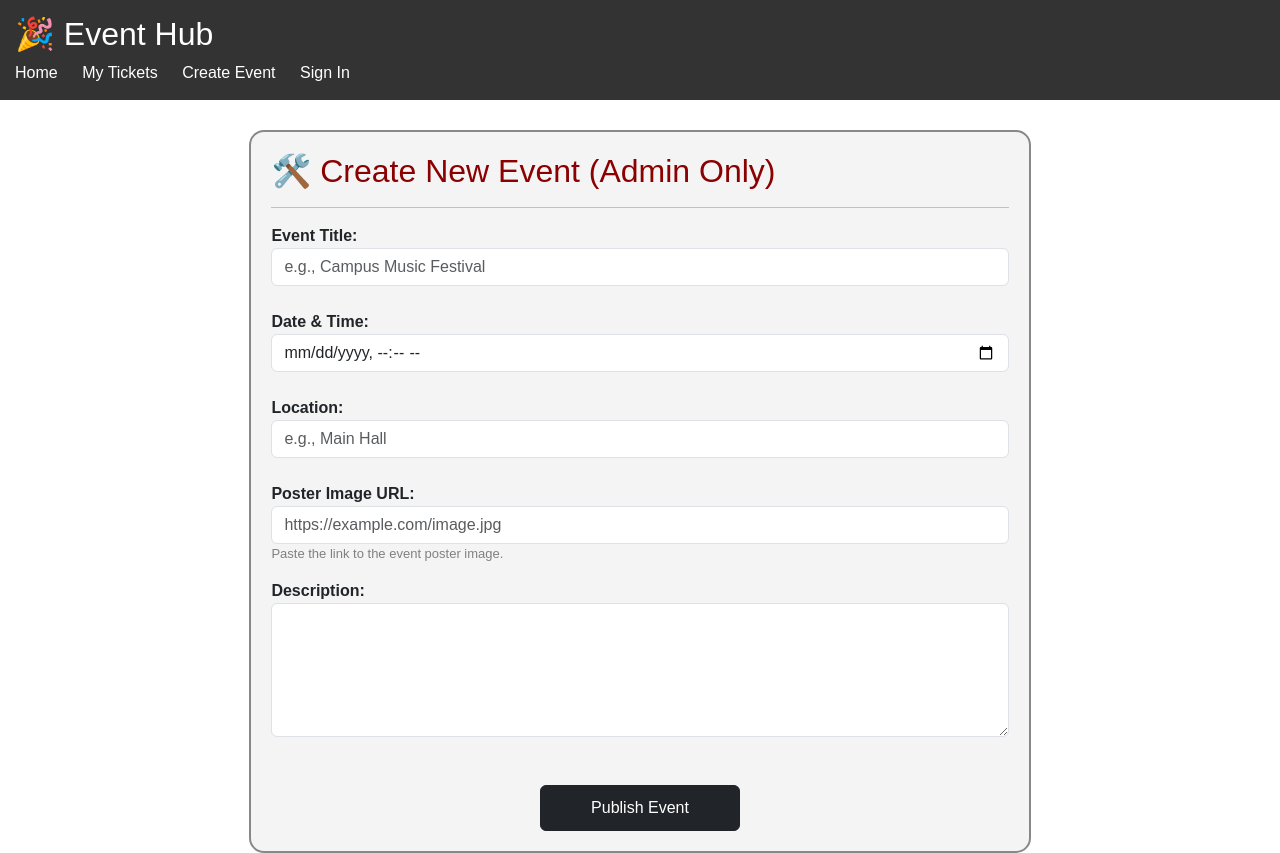
After one commit to Chengyu33/ITECH-Group-DO, a Django app: page /create/ in a window 1280 px wide. The commit adds this page. Run offline with Django 5.2, Linux system fonts and the light colour scheme.

Commit message:
ui part has been done

```diff
--- a/student_event_hub/urls.py
+++ b/student_event_hub/urls.py
@@ -20,6 +20,10 @@ from django.views.generic import TemplateView
 
 urlpatterns = [
     path('admin/', admin.site.urls),
-    path('', TemplateView.as_view(template_name='Events.html'), name='home'),
+    path('', TemplateView.as_view(template_name='events.html'), name='home'),
     path('login/', TemplateView.as_view(template_name='login.html'), name='login'),
+    path('event/', TemplateView.as_view(template_name='events_details.html'), name='event_detail'),
+    path('tickets/', TemplateView.as_view(template_name='my_tickets.html'), name='my_tickets'),
+    path('create/', TemplateView.as_view(template_name='create_event.html'), name='create_event'),
+    path('register/', TemplateView.as_view(template_name='event_registration.html'), name='event_register'),
 ]
--- /dev/null
+++ b/templates/create_event.html
@@ -0,0 +1,74 @@
+<!DOCTYPE html>
+<html>
+<head>
+    <title>Create Event</title>
+    <link href="https://cdn.jsdelivr.net/npm/bootstrap@5.3.0/dist/css/bootstrap.min.css" rel="stylesheet">
+
+    <style>
+        body { font-family: Arial, sans-serif; }
+        .my-nav { background-color: #333333; padding: 15px; color: white; }
+        .my-nav a { color: white; text-decoration: none; margin-right: 20px; }
+
+        .form-box {
+            border: 2px solid #888888;
+            padding: 20px;
+            margin-top: 30px;
+            background-color: #f4f4f4;
+            width: 70%;
+            margin-left: auto;
+            margin-right: auto;
+            border-radius: 15px;
+        }
+    </style>
+</head>
+<body>
+
+    <div class="my-nav">
+        <h2>🎉 Event Hub</h2>
+        <a href="/">Home</a>
+        <a href="/tickets/">My Tickets</a>
+        <a href="/create/">Create Event</a>
+        <a href="/login/">Sign In</a>
+    </div>
+
+    <div class="container">
+
+        <div class="form-box">
+            <h2 style="color: darkred;">🛠️ Create New Event (Admin Only)</h2>
+            <hr>
+
+            <form action="#" method="POST">
+
+                <label><b>Event Title:</b></label><br>
+                <input type="text" class="form-control" placeholder="e.g., Campus Music Festival">
+                <br>
+
+                <label><b>Date & Time:</b></label><br>
+                <input type="datetime-local" class="form-control">
+                <br>
+
+                <label><b>Location:</b></label><br>
+                <input type="text" class="form-control" placeholder="e.g., Main Hall">
+                <br>
+
+                <label><b>Poster Image URL:</b></label><br>
+                <input type="text" class="form-control" placeholder="https://example.com/image.jpg">
+                <p style="color: gray; font-size: 13px;">Paste the link to the event poster image.</p>
+
+                <label><b>Description:</b></label><br>
+                <textarea class="form-control" rows="5"></textarea>
+                <br><br>
+
+                <center>
+                    <button type="button" class="btn btn-dark" style="width: 200px; padding: 10px;" onclick="alert('活动发布成功！')">
+                        Publish Event
+                    </button>
+                </center>
+
+            </form>
+        </div>
+
+    </div>
+
+</body>
+</html>
```
Also changed, not shown: templates/Events.html (+47 -19 lines), templates/base.html (+6 -8 lines), templates/event_registration.html (added, +49 -0 lines), templates/events_details.html (added, +33 -0 lines), templates/my_tickets.html (added, +74 -0 lines).
